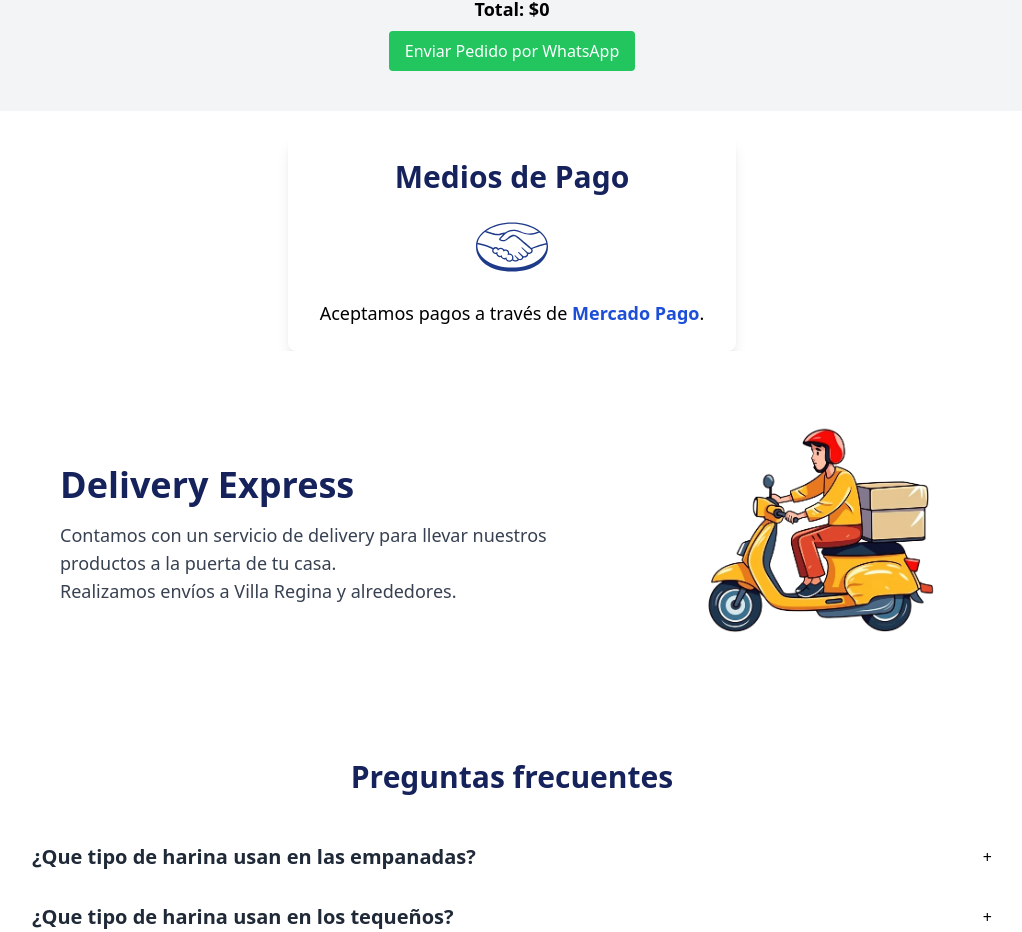
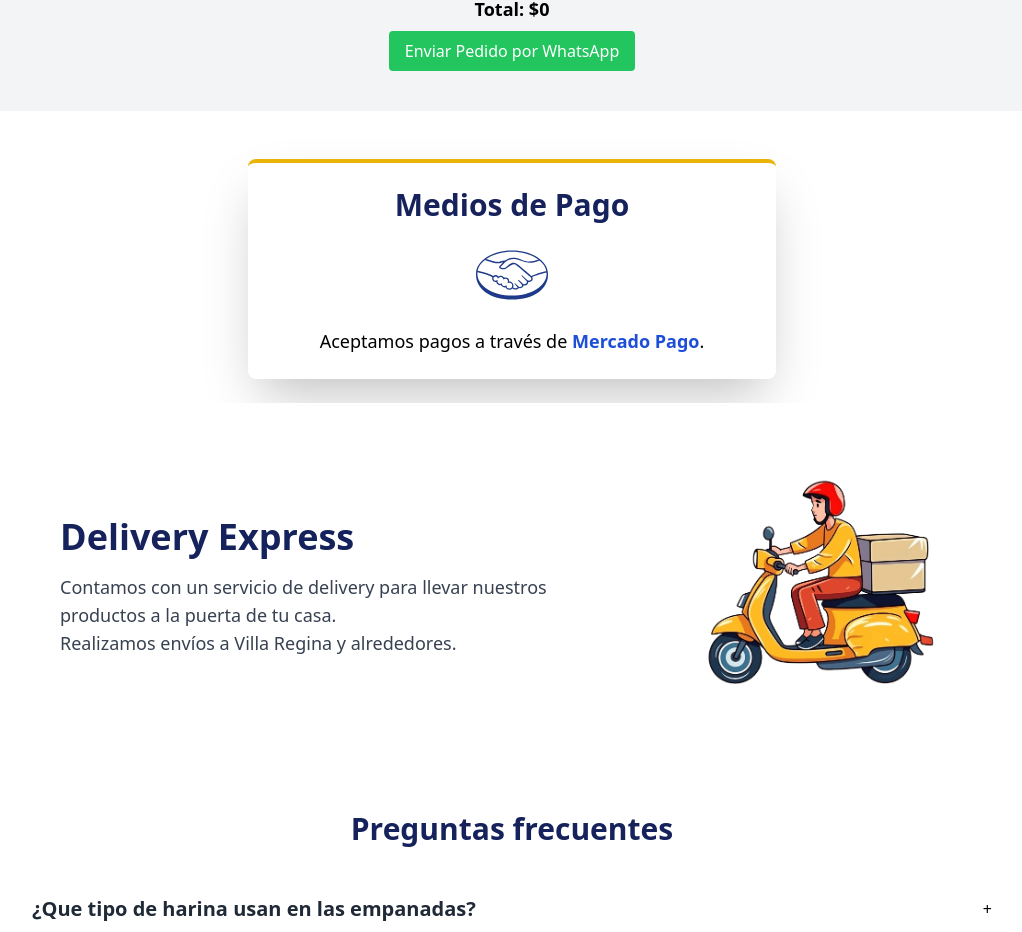
Before and after one commit to luismagnum/reactnav, a React (Vite) app: page / in a window 1280 px wide. Shown: the part 2393-3325 px from the top of the page, without its empty margins (128-1150 px from the left). Built offline with nearby package versions, Linux system fonts and the light colour scheme.

Commit message:
medios de pago

```diff
--- a/src/components/PaymentMethods/PaymentMethods.jsx
+++ b/src/components/PaymentMethods/PaymentMethods.jsx
@@ -2,8 +2,8 @@ import { SiMercadopago } from "react-icons/si";
 
 export default function PaymentMethods() {
   return (
-    <section className="bg-[#fff]">
-    <div className="max-w-md mx-auto shadow-lg rounded-lg p-6 text-center">
+    <section className="max-w-xl mx-auto p-6 mt-6">
+    <div className="bg-white shadow-2xl rounded-lg p-6 text-center border-t-4 border-yellow-500">
       <h2 className="text-2xl md:text-3xl font-bold text-[#15225b] mb-4">Medios de Pago</h2>
 
       <div className="flex justify-center mb-4 text-blue-900">
```
